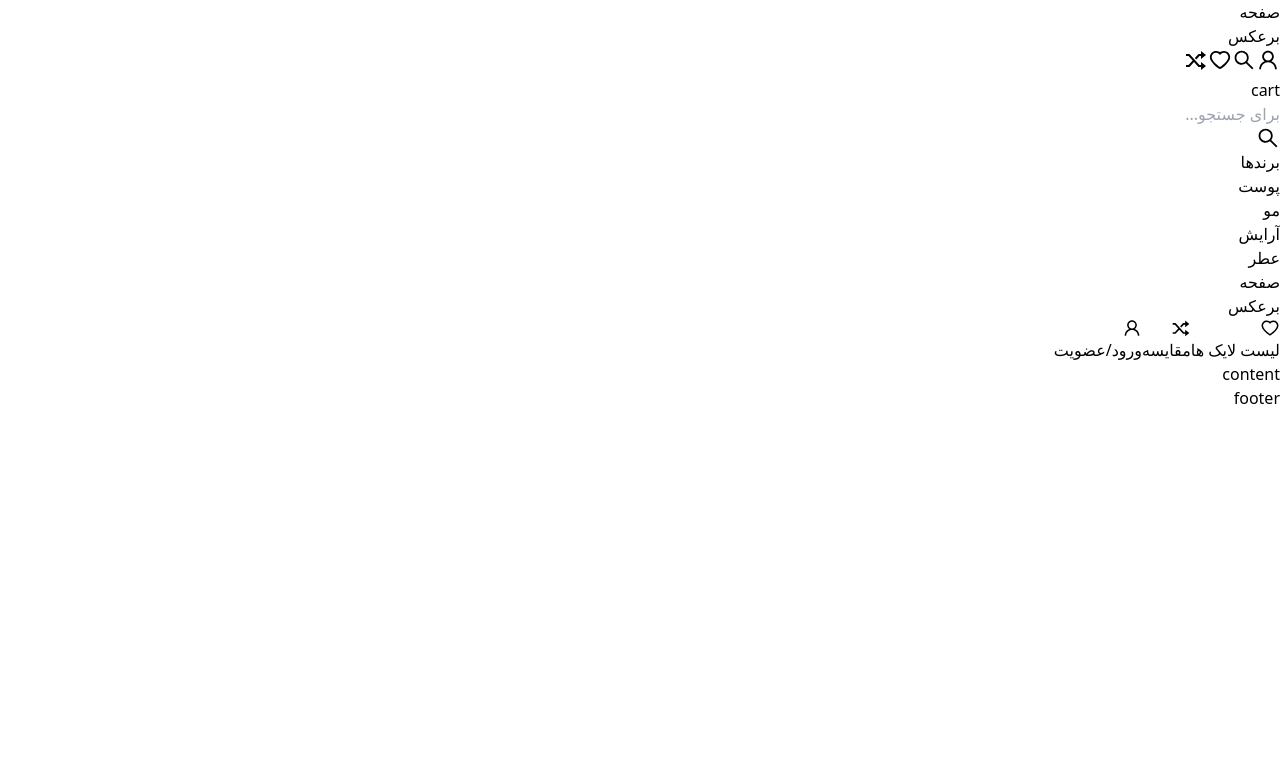
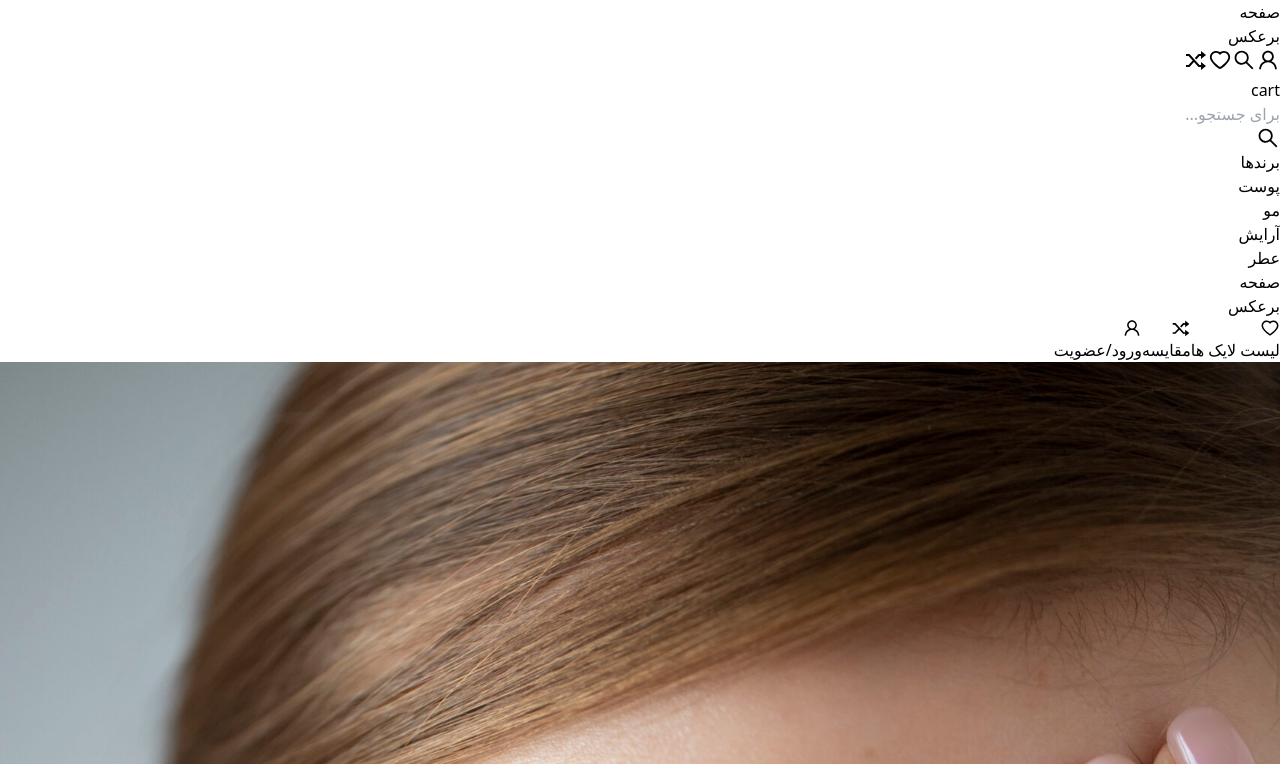
Before and after one commit to M-Mohtashami/Roshe_task, a React (Vite) app: page / in a window 1280 px wide. Shown: the part 336-1100 px from the top of the page. Before the commit the page ends 800 px from the top, so only its background shows below. Built offline with nearby package versions, Linux system fonts and the light colour scheme; some icons are missing.

Commit message:
compelite category component

```diff
--- a/src/App.tsx
+++ b/src/App.tsx
@@ -1,11 +1,16 @@
 
+import Category from './components/Category';
 import MainLayout from './layout/MainLayout';
 function App() {
-
-
   return (
     <>
-      <MainLayout>content</MainLayout>
+      <MainLayout>
+        <Category
+          src="assets/images/skin.jpg"
+          category="پوست"
+          link="https://rosheh.com/product-category/skin/"
+        />
+      </MainLayout>
     </>
   );
 }
--- /dev/null
+++ b/src/components/Category.tsx
@@ -0,0 +1,24 @@
+import React from 'react';
+
+type PropsType = {
+  src: string;
+  category: string;
+  link: string;
+};
+const Category = ({ src, category, link }: PropsType) => {
+  return (
+    <a href={link}>
+      <div className="relative max-w-[200px] h-96 overflow-hidden group">
+        <div className="w-full h-full scale-150 transition transform duration-700 ease-in-out group-hover:scale-125">
+          <img className="w-full h-full " src={src} alt={category} />
+        </div>
+        <div className="absolute top-0 left-0 w-full h-full bg-black/40 transition duration-500 ease-in-out hover:bg-black/70"></div>
+        <div className="absolute bottom-5 w-full text-center text-white text-4xl fount-bold">
+          <h3>{category}</h3>
+        </div>
+      </div>
+    </a>
+  );
+};
+
+export default Category;
--- a/src/layout/MainLayout.tsx
+++ b/src/layout/MainLayout.tsx
@@ -8,7 +8,7 @@
   return (
     <>
       <div className="w-full h-full bg-gray-100  flex flex-col items-center justify-between font-iran-sans ">
-        <header className="fixed top-0 w-full p-5 bg-white shadow-md flex items-center justify-center">
+        <header className="fixed top-0 w-full p-5 bg-white shadow-md flex items-center justify-center z-50">
           <div className="max-w-[1440px] w-full">
             <Header />
           </div>
```
